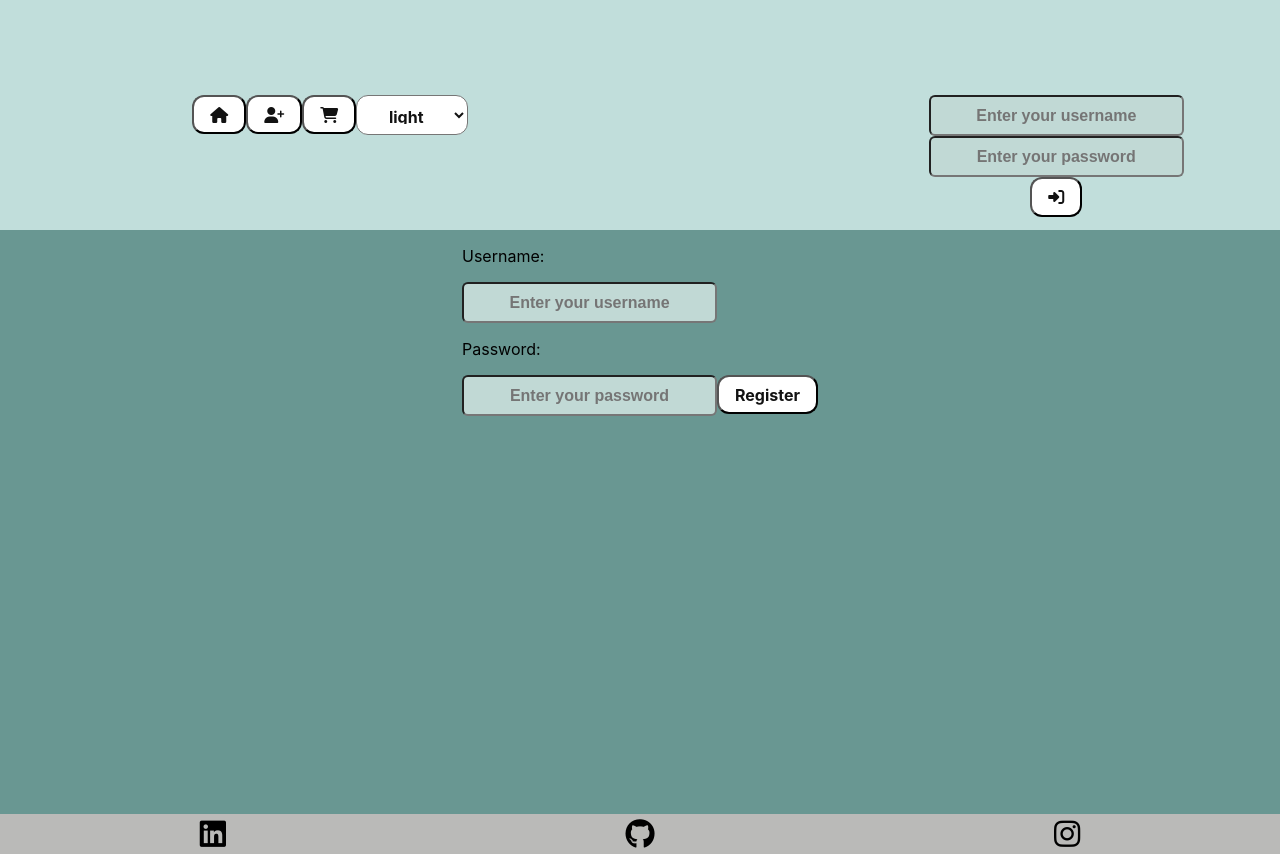
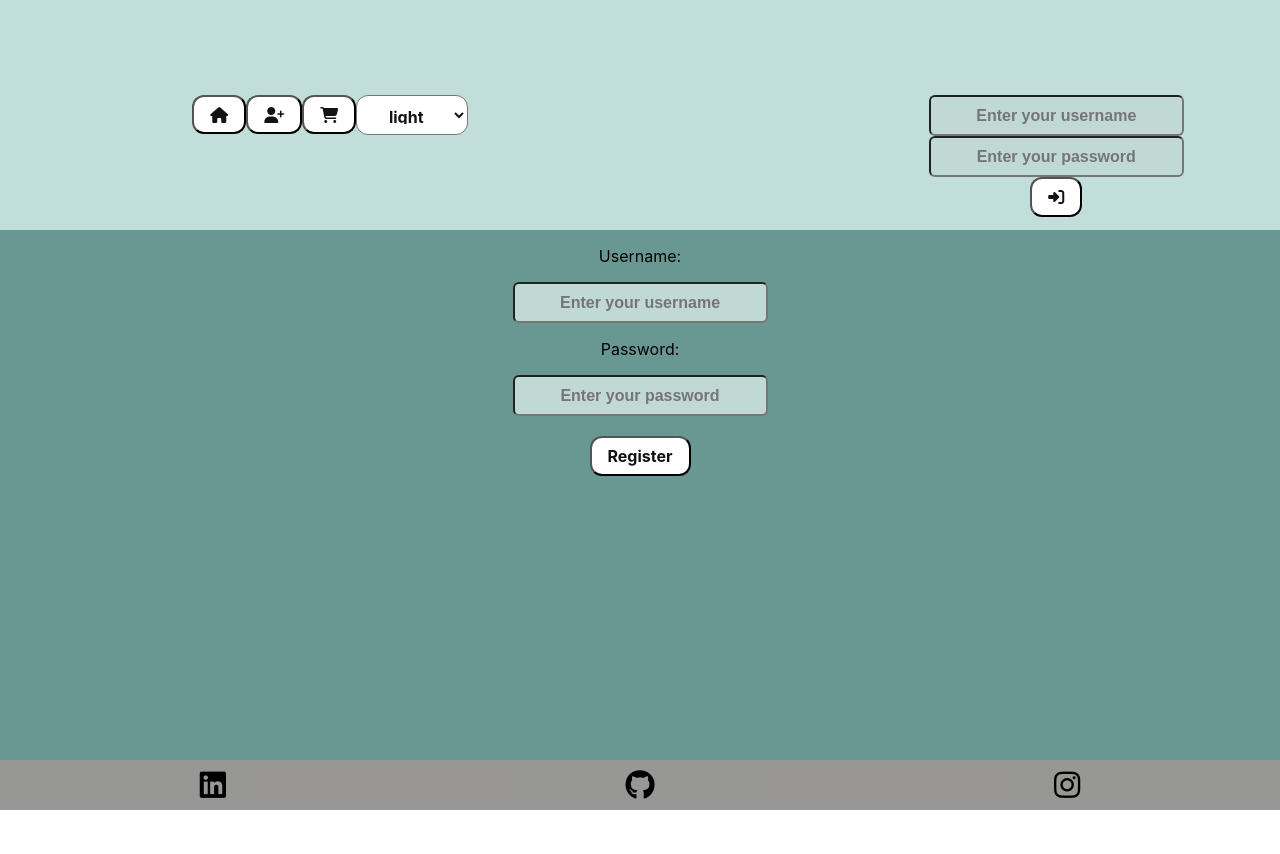
Before and after one commit to LauriReima/kauppa-frontti, a React (Create React App) app: page /login in a window 1280 px wide. After the commit the page ends 810 px from the top, so only its background shows below. Built offline with nearby package versions, Linux system fonts and the light colour scheme; no server answers.

Commit message:
fittaus suoritettu

```diff
--- a/src/App.css
+++ b/src/App.css
@@ -48,7 +48,6 @@
   border-radius: 6px;
 }
 
-
 .button-35 {
   align-items: center;
   background-color: #fff;
@@ -68,6 +67,7 @@
   padding: 0.6rem 1.0rem;
   text-align: center;
   text-decoration: none;
+  max-height: 40px;
 }
 
 .button-35:hover {
@@ -83,3 +83,17 @@
   /* Lisää tyyliä focus-tilaan, esimerkiksi reunus tai taustaväri */
   outline: 2px solid #007bff;
 }
+
+.hiddenButton {
+  position: relative;
+  display: none
+}
+@media (max-width: 766px) {
+  .sidebar {
+    display: none;
+  }
+  .hiddenButton {
+    display: block;
+    margin-left: 10px;
+  }
+}
--- a/src/App.js
+++ b/src/App.js
@@ -2,7 +2,6 @@ import { useEffect, useState } from 'react';
 import {
   Routes,
   BrowserRouter as Router,
-  Link,
   Route,
   Navigate,
 } from "react-router-dom";
--- a/src/Components/Footer/Footer.css
+++ b/src/Components/Footer/Footer.css
@@ -1,6 +1,6 @@
 .footer {
-    background-color: rgba(183, 160, 160, 0.577);
-    height: 40px;
+    background-color: rgba(122, 99, 99, 0.577);
+    height: 50px;
     display: flex;
     justify-content: space-around;
     align-items: center;
--- a/src/Components/Header/AddForm/AddForm.js
+++ b/src/Components/Header/AddForm/AddForm.js
@@ -12,8 +12,8 @@ const AddForm = ({handleAddName, inputName, addProduct, handleCategory, inputCat
                     <input className='inputField' style={{backgroundColor: inputColor}} value={inputName} onChange={handleAddName}/>
                 </label>
                 <label>
-                    <select className='button-35' style={{maxWidth: '150px'}} value={inputCategory} onChange={handleCategory}>
-                        <option  value='none'>Category</option>
+                    <select className='button-35' style={{maxWidth: '1500px'}} value={inputCategory} onChange={handleCategory}>
+                        <option  value='none'>Choose category</option>
                         <option value='armor'>Armor</option>
                         <option value='melee'>Melee</option>
                         <option value='range'>Range</option>
--- a/src/Components/Header/AddForm/form.css
+++ b/src/Components/Header/AddForm/form.css
@@ -1,15 +1,26 @@
 .bar {
-    min-height: 73vh;
+    min-height: calc(100vh - 270px);
     position: relative;
     background-color: rgb(105, 151, 146);
     display: flex;
     justify-content: center;
 
 }
-.addForm > label > input,button {
-    border-radius: 6px;
+.addForm {
+    display: flex;
+    flex-direction: column;
+    align-items: center;
+    text-align: center;
 }
-/* form {
-    min-height: 73vh;
-
-} */
+.addForm > label {
+    margin-bottom: 17px;
+}
+.register {
+    display: flex;
+    flex-direction: column;
+    align-items: center;
+    text-align: center;
+}
+.register > button {
+    margin-top: 20px;
+}
--- a/src/Components/ProductList/ProductList.js
+++ b/src/Components/ProductList/ProductList.js
@@ -18,7 +18,7 @@ const ProductList = ({searchInput, selectInput,  product, deleteP, handleSearch,
 
     if (product.length > 0){
         return (
-        <>
+        <div className='productPage'>
             <Search
                 // input={input}
                 handleSearch={handleSearch}
@@ -43,7 +43,7 @@ const ProductList = ({searchInput, selectInput,  product, deleteP, handleSearch,
                 />
                 ))}
             </div>
-        </>
+        </div>
     );
     }else {
         return (
--- a/src/Components/ProductList/productList.css
+++ b/src/Components/ProductList/productList.css
@@ -6,3 +6,6 @@
     gap: 20px;
     border: 10px;
 }
+.productPage{
+    min-height: calc(100vh - 270px)
+}
--- a/src/index.css
+++ b/src/index.css
@@ -1,6 +1,8 @@
 body {
+  display: flex;
+  flex-direction: column;
+  min-height: 100vh;
   margin: 0;
-  height: 100%;
 
   font-family: -apple-system, BlinkMacSystemFont, 'Segoe UI', 'Roboto', 'Oxygen',
     'Ubuntu', 'Cantarell', 'Fira Sans', 'Droid Sans', 'Helvetica Neue',
--- a/src/pages/AddProducts.js
+++ b/src/pages/AddProducts.js
@@ -4,7 +4,7 @@ import AddForm from '../Components/Header/AddForm/AddForm';
 
 const AddProducts = ({addProduct, handleAddName, inputName,handleCategory, inputCategory, handlePrice, inputPrice, inputColor}) => {
     return (
-        <div className='addForm'>
+        <>
 
             <AddForm
                 addProduct={addProduct}
@@ -16,7 +16,7 @@ const AddProducts = ({addProduct, handleAddName, inputName,handleCategory, input
                 inputPrice={inputPrice}
                 inputColor={inputColor}
             />
-        </div>
+        </>
     );
 };
 
--- a/src/pages/Cart.js
+++ b/src/pages/Cart.js
@@ -20,7 +20,7 @@ const CartPage = ({ users, user, allProducts, addCartDb, cartContent}) => {
 
     const styles = {
         page: {
-            minHeight: '73vh',
+            minHeight: 'calc(100vh - 270px)',
             padding: '20px',
             display: 'grid',
             gridTemplateColumns: '70% 30%',
@@ -29,7 +29,7 @@ const CartPage = ({ users, user, allProducts, addCartDb, cartContent}) => {
         },
         card: {
             textAlign: 'center',
-            width: '200px',
+            maxWidth: '200px',
             height: '220px',
             background: badgeColor,
             borderRadius: '10px',
@@ -40,7 +40,7 @@ const CartPage = ({ users, user, allProducts, addCartDb, cartContent}) => {
             opacity: '0.4',
         },
         sidebar: {
-            width: '280px',
+            width: 'auto',
             height: '500px',
             padding: '10px',
             borderRadius: '10px',
@@ -53,10 +53,12 @@ const CartPage = ({ users, user, allProducts, addCartDb, cartContent}) => {
             padding: 0,
             border: 'solid teal',
             borderRadius: '13px'
-        }
+        },
     }
     const total = cartContent.reduce((sum, prod)=> sum + prod.price,0)
         return (
+            <>
+            <button className="button-35 hiddenButton"><i class="fa-solid fa-arrow-left"></i></button>
             <div style={styles.page}>
                 {cartContent.length > 0 ?
                 <div className='grid'>
@@ -73,7 +75,7 @@ const CartPage = ({ users, user, allProducts, addCartDb, cartContent}) => {
                     <h3>please add something to the cart!!</h3>
                 </div>
                 }
-                <div style={styles.sidebar}>
+                <div className="sidebar" style={styles.sidebar}>
                     <button
                         className='button-35'
                         onClick={() => addCartDb(userId,cartContent)}>
@@ -90,5 +92,6 @@ const CartPage = ({ users, user, allProducts, addCartDb, cartContent}) => {
                         ))}
                 </div>
             </div>
+            </>
         )}
         export default CartPage;
```
Lines whose indentation alone changed are shown as unchanged.
